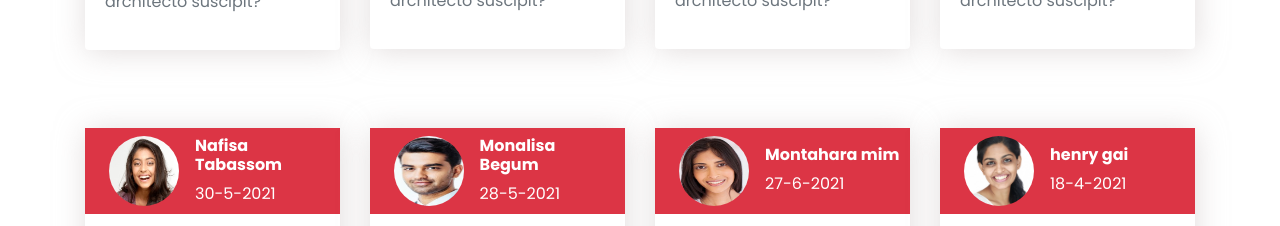
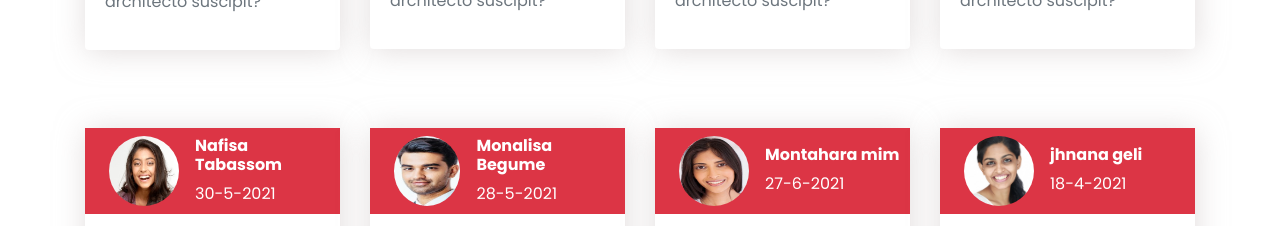
Before and after one commit to shahadat-rgb/BD-Express, a React (Create React App) app: page / in a window 1280 px wide. Shown: the part 2460-2686 px from the top of the page. Built offline with nearby package versions, Linux system fonts and the light colour scheme.

Commit message:
home page updated

```diff
--- a/src/Component/CustomerReview/CustomerReview.js
+++ b/src/Component/CustomerReview/CustomerReview.js
@@ -105,7 +105,7 @@ const CustomerReview = () => {
               <div className="d-flex align-items-center bg-danger text-white p-2">
                 <img className="mx-3" src={customer6} alt="" />
                 <div>
-                  <h6 className=""><b>Monalisa Begum </b></h6>
+                  <h6 className=""><b>Monalisa Begume </b></h6>
                   <p className="m-0">28-5-2021</p>
                 </div>
               </div>
@@ -139,7 +139,7 @@ const CustomerReview = () => {
               <div className="d-flex align-items-center bg-danger text-white p-2">
                 <img className="mx-3" src={customer8} alt="" />
                 <div>
-                  <h6 className=""><b>henry gai</b></h6>
+                  <h6 className=""><b>jhnana geli</b></h6>
                   <p className="m-0">18-4-2021</p>
                 </div>
               </div>
```
